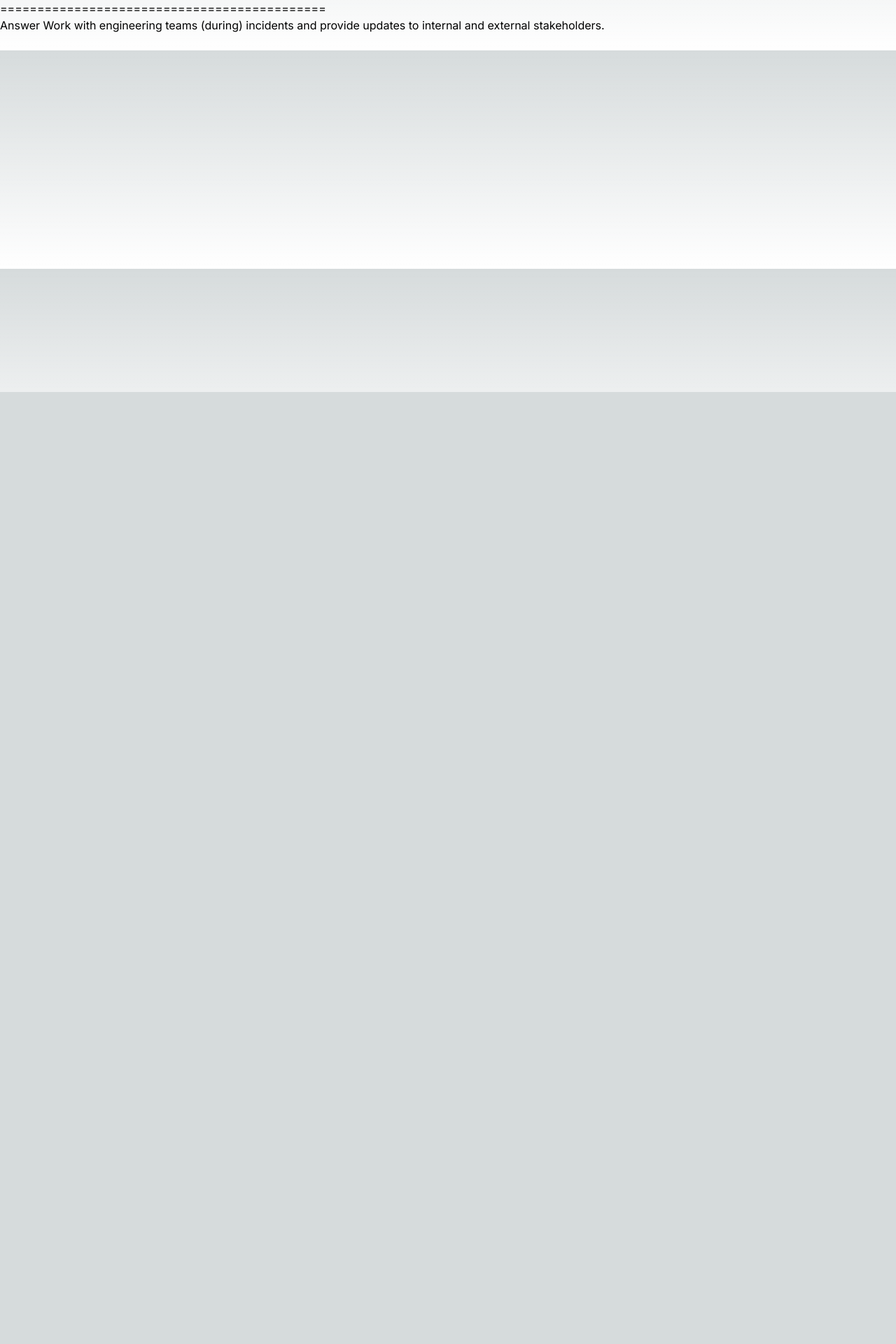
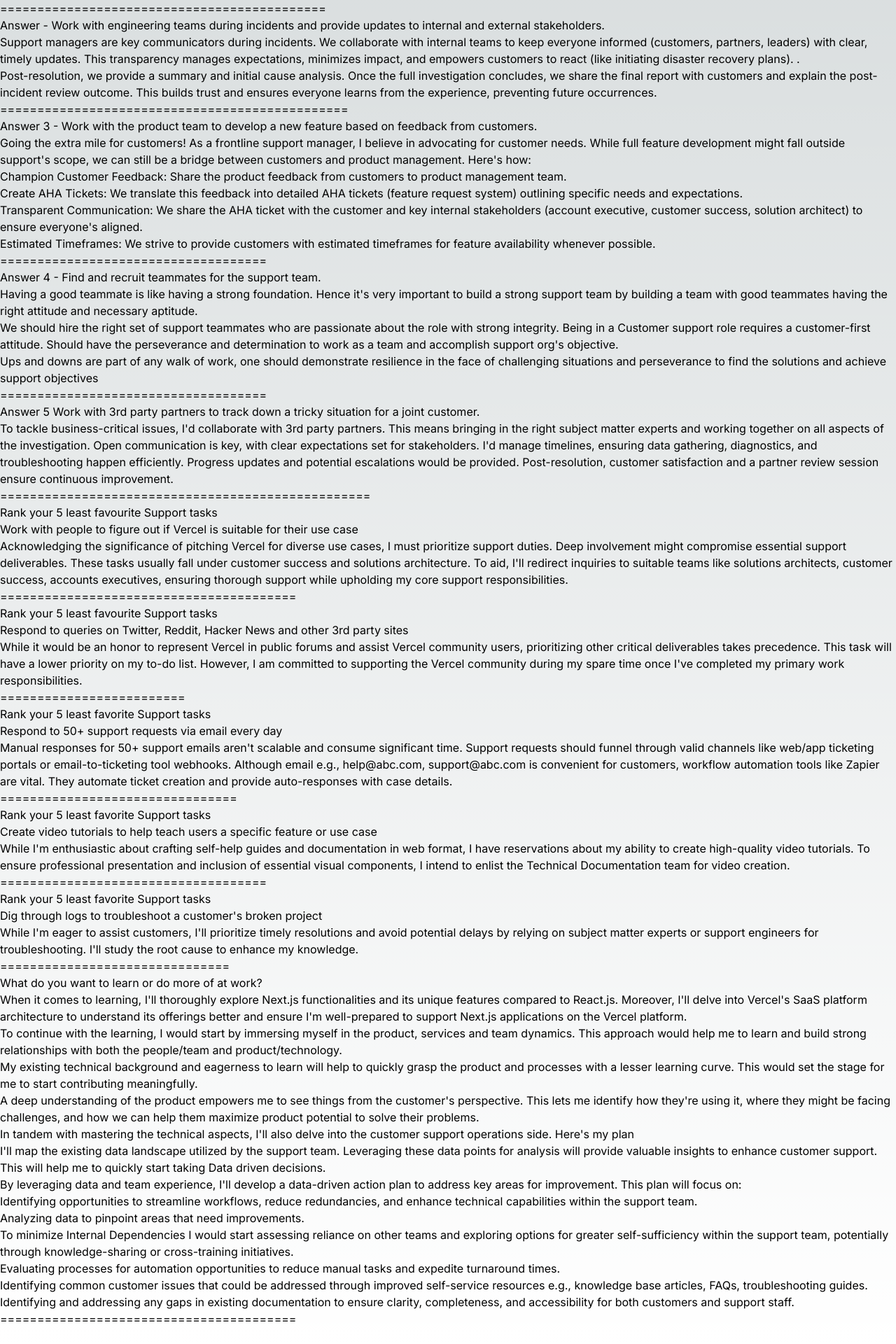
Before and after one commit to kkuldeep25/Kuldeep-TakeHA, a Next.js app: page / in a window 1280 px wide. Shown: the part 240-2160 px from the top of the page at 70% size. Before the commit the page ends 800 px from the top, so only its background shows below. Built offline with nearby package versions, Linux system fonts and the light colour scheme.

Commit message:
22nd change

```diff
--- a/app/page.tsx
+++ b/app/page.tsx
@@ -9,7 +9,7 @@ const SimpleComponent: React.FC = () => {
       <h1>Rank your 5 most favorite Support tasks.</h1>
       <p>Answer - Analyze hundreds of support tickets to spot trends the product team can use</p>
 
-      {/* Example of adding a nez line with an empty <div> */}
+      {/* Example of adding a new line with an empty <div> */}
       <div>Support tickets are goldmines for product improvement! By analyzing these tickets, we can identify recurring issues that impact user experience. This helps the product team:</div>
 <div>Fix underlying architecture problems</div>
 <div>Move towards scalable designs</div>
@@ -18,7 +18,93 @@ const SimpleComponent: React.FC = () => {
 <div> Align future roadmaps with customer needs</div>
 <div> By working together, support and product teams can deliver a superior customer experience, boosting satisfaction and loyalty. </div>
 <div> ============================================</div>
-<div> Answer Work with engineering teams (during) incidents and provide updates to internal and external stakeholders. </div>
+<div> Answer - Work with engineering teams during incidents and provide updates to internal and external stakeholders. </div>
+<div> Support managers are key communicators during incidents. We collaborate with internal teams to keep everyone informed (customers, partners, leaders) with clear, timely updates. This transparency manages expectations, minimizes impact, and empowers customers to react (like initiating disaster recovery plans). .</div>
+<div>Post-resolution, we provide a summary and initial cause analysis. Once the full investigation concludes, we share the final report with customers and explain the post-incident review outcome. This builds trust and ensures everyone learns from the experience, preventing future occurrences.</div>
+
+<div> ===============================================</div>
+
+<div> Answer 3 -  Work with the product team to develop a new feature based on feedback from customers. </div>
+
+<div> Going the extra mile for customers! As a frontline support manager, I believe in advocating for customer needs. While full feature development might fall outside support's scope, we can still be a bridge between customers and product management. Here's how: </div>
+<div> Champion Customer Feedback: Share the product feedback from customers to product management team. </div>
+<div> Create AHA Tickets: We translate this feedback into detailed AHA tickets (feature request system) outlining specific needs and expectations. </div>
+<div> Transparent Communication: We share the AHA ticket with the customer and key internal stakeholders (account executive, customer success, solution architect) to ensure everyone's aligned. </div>
+<div> Estimated Timeframes: We strive to provide customers with estimated timeframes for feature availability whenever possible. </div>
+
+<div> ====================================</div>
+<div> Answer 4 - Find and recruit teammates for the support team. </div>
+
+<div> Having a good teammate is like having a strong foundation. Hence it's very important to build a strong support team by building a team with good teammates having the right attitude and necessary aptitude. </div>
+
+<div> We should hire the right set of support teammates who are passionate about the role with strong integrity. Being in a Customer support role requires a customer-first attitude. Should have the perseverance and determination to work as a team and accomplish support org's objective. </div>
+
+<div>  Ups and downs are part of any walk of work, one should demonstrate resilience in the face of challenging situations and perseverance to find the solutions and achieve support objectives   </div>
+
+<div> ====================================</div>
+<div> Answer 5 Work with 3rd party partners to track down a tricky situation for a joint customer. </div>
+
+<div> To tackle business-critical issues, I'd collaborate with 3rd party partners. This means bringing in the right subject matter experts and working together on all aspects of the investigation. Open communication is key, with clear expectations set for stakeholders. I'd manage timelines, ensuring data gathering, diagnostics, and troubleshooting happen efficiently. Progress updates and potential escalations would be provided. Post-resolution, customer satisfaction and a partner review session ensure continuous improvement. </div>
+
+<div>==================================================</div>
+
+<div>Rank your 5 least favourite Support tasks</div>
+
+<div> Work with people to figure out if Vercel is suitable for their use case</div>
+<div> Acknowledging the significance of pitching Vercel for diverse use cases, I must prioritize support duties. Deep involvement might compromise essential support deliverables. These tasks usually fall under customer success and solutions architecture. To aid, I'll redirect inquiries to suitable teams like solutions architects, customer success, accounts executives, ensuring thorough support while upholding my core support responsibilities. </div>
+
+<div> ========================================</div>
+
+<div>Rank your 5 least favourite Support tasks</div>
+<div> Respond to queries on Twitter, Reddit, Hacker News and other 3rd party sites</div>
+<div> While it would be an honor to represent Vercel in public forums and assist Vercel community users, prioritizing other critical deliverables takes precedence. This task will have a lower priority on my to-do list. However, I am committed to supporting the Vercel community during my spare time once I've completed my primary work
+responsibilities. </div>
+
+<div>=========================</div>
+<div>Rank your 5 least favorite Support tasks</div>
+
+<div> Respond to 50+ support requests via email every day</div>
+<div> Manual responses for 50+ support emails aren't scalable and consume significant time. Support requests should funnel through valid channels like web/app ticketing portals or email-to-ticketing tool webhooks. Although email e.g., help@abc.com, support@abc.com is convenient for customers, workflow automation tools like Zapier are vital. They automate ticket creation and provide auto-responses with case details. </div>
+
+<div> ================================</div>
+<div>Rank your 5 least favorite Support tasks</div>
+
+
+<div> Create video tutorials to help teach users a specific feature or use case</div>
+<div> While I'm enthusiastic about crafting self-help guides and documentation in web format, I have reservations about my ability to create high-quality video tutorials. To ensure professional presentation and inclusion of essential visual components, I intend to enlist the Technical Documentation team for video creation. </div>
+<div> ====================================</div>
+
+<div>Rank your 5 least favorite Support tasks</div>
+<div> Dig through logs to troubleshoot a customer's broken project</div>
+<div> While I'm eager to assist customers, I'll prioritize timely resolutions and avoid potential delays by relying on subject matter experts or support engineers for troubleshooting. I'll study the root cause to enhance my knowledge. </div>
+
+===============================
+
+<div> What do you want to learn or do more of at work? </div>
+
+
+<div> When it comes to learning, I'll thoroughly explore Next.js functionalities and its unique features compared to React.js. Moreover, I'll delve into Vercel's SaaS platform architecture to understand its offerings better and ensure I'm well-prepared to support Next.js applications on the Vercel platform. </div>
+
+<div> To continue with the learning, I would start by immersing myself in the product, services and team dynamics. This approach would help me to learn and build strong relationships with both the people/team and product/technology. </div>
+
+<div>My existing technical background and eagerness to learn will help to quickly grasp the product and processes with a lesser learning curve. This would set the stage for me to start contributing meaningfully. </div>
+
+<div> A deep understanding of the product empowers me to see things from the customer's perspective. This lets me identify how they're using it, where they might be facing challenges, and how we can help them maximize product potential to solve their problems. </div>
+
+<div> In tandem with mastering the technical aspects, I'll also delve into the customer support operations side. Here's my plan</div>
+
+<div> I'll map the existing data landscape utilized by the support team. Leveraging these data points for analysis will provide valuable insights to enhance customer support. This will help me to quickly start taking Data driven decisions. </div>
+
+<div> By leveraging data and team experience, I'll develop a data-driven action plan to address key areas for improvement. This plan will focus on: </div>
+<div> Identifying opportunities to streamline workflows, reduce redundancies, and enhance technical capabilities within the support team. </div>
+<div>Analyzing data to pinpoint areas that need improvements. </div>
+<div>To minimize Internal Dependencies I would start assessing reliance on other teams and exploring options for greater self-sufficiency within the support team, potentially through knowledge-sharing or cross-training initiatives. </div>
+<div>Evaluating processes for automation opportunities to reduce manual tasks and expedite turnaround times. </div>
+<div>Identifying common customer issues that could be addressed through improved self-service resources e.g., knowledge base articles, FAQs, troubleshooting guides. </div>
+<div>Identifying and addressing any gaps in existing documentation to ensure clarity, completeness, and accessibility for both customers and support staff. </div>
+
+
+<div> ========================================</div>
 
 
       {/* Example of adding a new line with a comment */}
```
